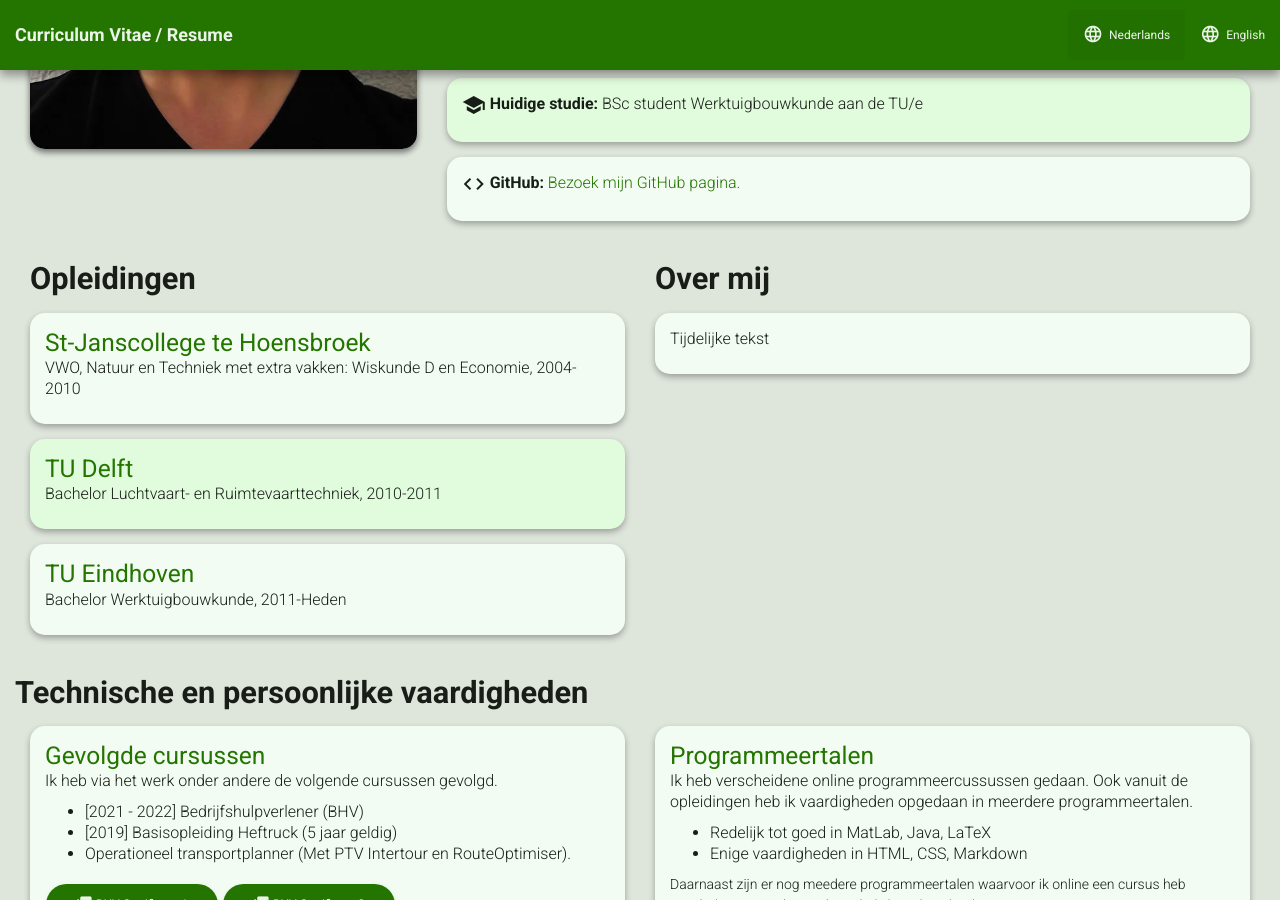
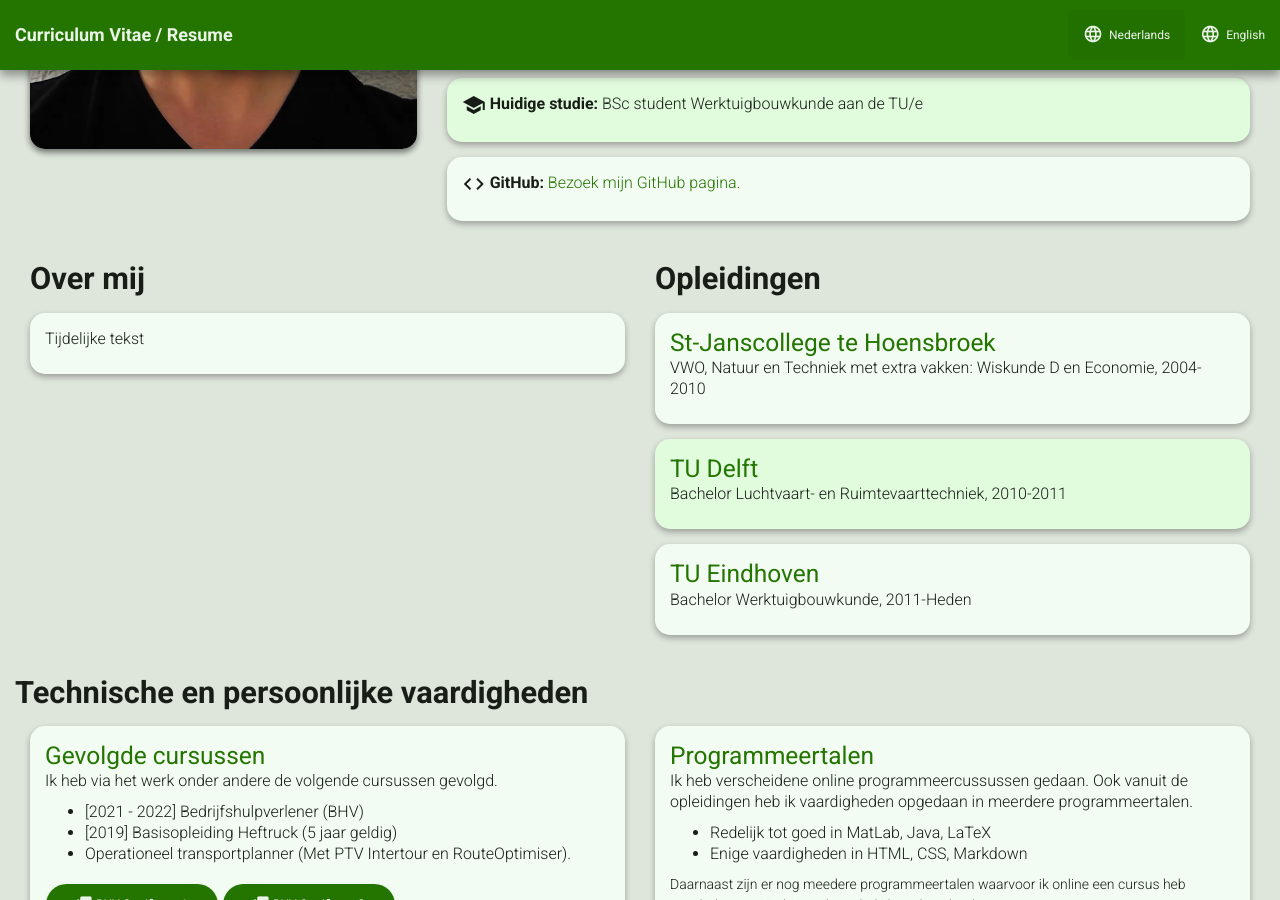
Before and after one commit to RoelD/CV, a Jekyll site: the page built from index.html, in a window 1280 px wide and 900 px high, scrolled down 805 px. Built offline with Jekyll 4.4.1, drawn with Linux system fonts in a browser that asks for light colours.

Commit message:
index: switch about and school
seem about right

```diff
--- a/index.html
+++ b/index.html
@@ -74,6 +74,14 @@ trouble.
 <section class="educationAbout">
   <div class="container-fluid">
     <div class="col-sm-6">
+      <h2><b>Over mij</b></h2>
+      <div class="card">
+        <div class="card-content-1">
+          <p>Tijdelijke tekst</p>
+        </div>
+      </div>
+    </div>
+    <div class="col-sm-6">
       <h2><b>Opleidingen</b></h2>
       <div class="card">
         <div class="card-content-1">
@@ -91,14 +99,6 @@ trouble.
         <div class="card-content-1">
           <h3 class="card-title">TU Eindhoven</h3>
           <p>Bachelor Werktuigbouwkunde, 2011-Heden</p>
-        </div>
-      </div>
-    </div>
-    <div class="col-sm-6">
-      <h2><b>Over mij</b></h2>
-      <div class="card">
-        <div class="card-content-1">
-          <p>Tijdelijke tekst</p>
         </div>
       </div>
     </div>
```
